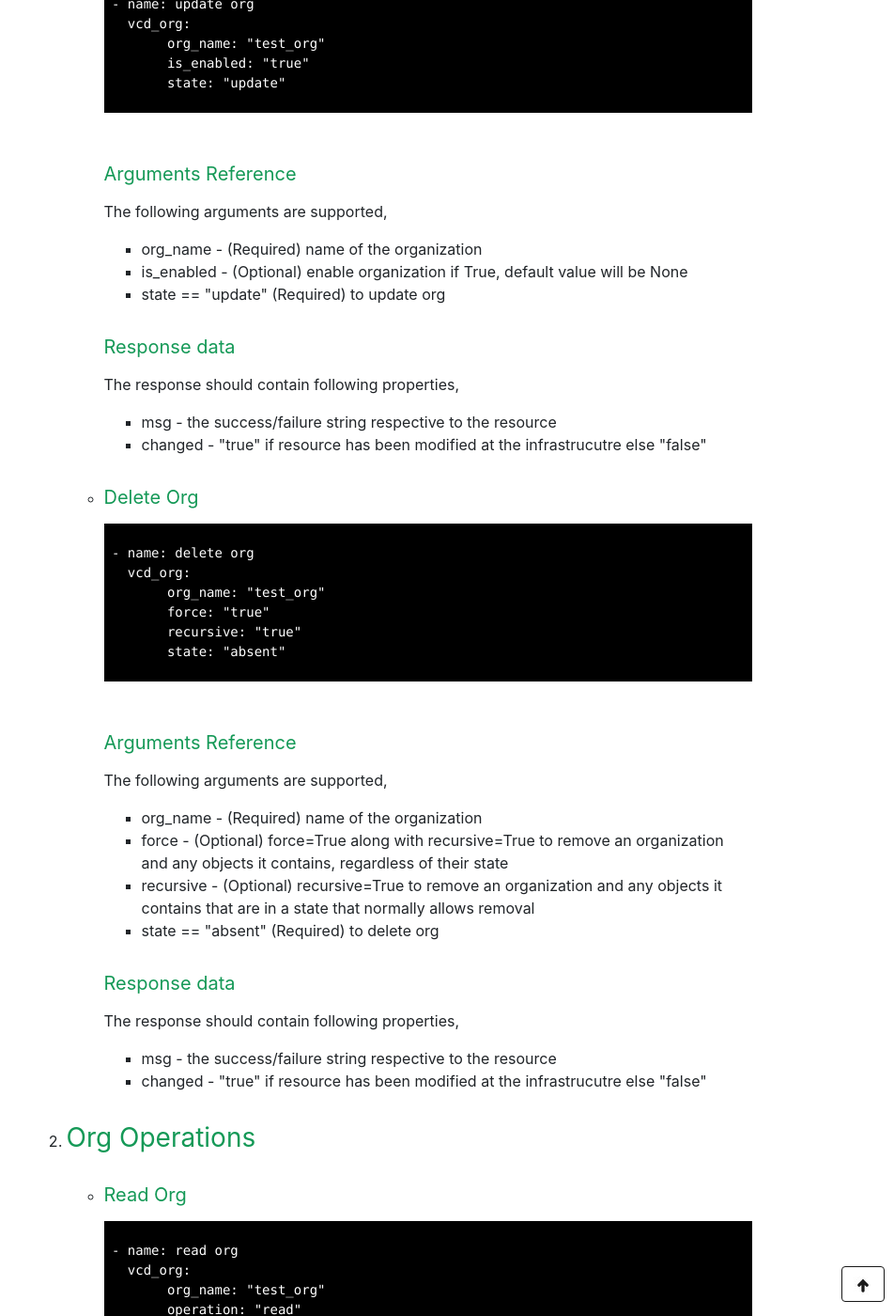
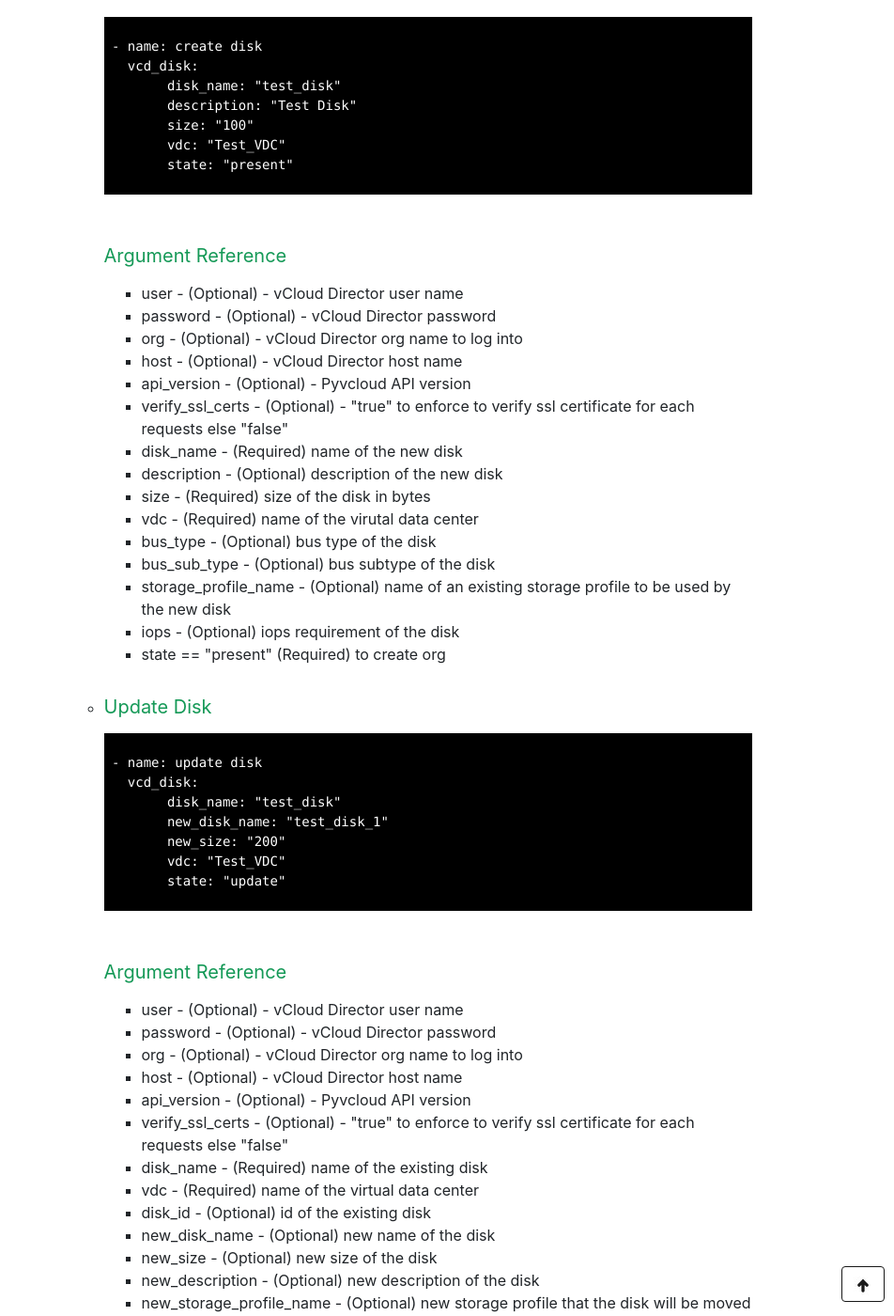
Before and after one commit to vmware-archive/ansible-module-vcloud-director, a Jekyll site: the page built from docs/index.md, in a window 1280 px wide and 1400 px high, scrolled down 3938 px. Shown: the whole window at 94% size, without its empty margins (328-1280 px from the left). Built offline with Jekyll 4.4.1, drawn with Linux system fonts in a browser that asks for light colours; nearby versions of some CDN libraries; some of the changed text lies outside the part shown.

Commit message:
Adding docs for Disk module and environment settings
Signed-off-by: Mukul Taneja <mtaneja@mtaneja-a01.vmware.com>

```diff
--- a/docs/_layouts/default.html
+++ b/docs/_layouts/default.html
@@ -52,12 +52,12 @@
                     <h2 class="text-center">Use Cases</h2>
                     <hr />
                     <div class="list-group">
-                        <a href="#" class="settings list-group-item list-group-item-action active">Settings</a>
+                        <a href="#" class="settings list-group-item list-group-item-action active">Environment Settings</a>
                         <a href="#catalog-usage" class="catalogs list-group-item list-group-item-action">Catalog</a>
                         <a href="#" class="catalog-item list-group-item list-group-item-action">Catalog Item</a>
                         <a href="#" class="vapp list-group-item list-group-item-action">Vapp</a>
                         <a href="#" class="vapp-vm list-group-item list-group-item-action">Vapp_VM</a>
-                        <a href="#" class="independent-disk list-group-item list-group-item-action">Independent_Disk</a>
+                        <a href="#disk-usage" class="independent-disk list-group-item list-group-item-action">Independent_Disk</a>
                         <a href="#org-usage" class="org list-group-item list-group-item-action">Org</a>
                         <a href="#" class="org-vdc list-group-item list-group-item-action">Org_VDC</a>
                         <a href="#user-usage" class="user list-group-item list-group-item-action">User</a>
--- a/docs/index.md
+++ b/docs/index.md
@@ -3,47 +3,95 @@
 layout: default
 ---
 <!-- Setting Use Case -->
+<div class="environment-settings col-12" id="environment-settings">
+<h2>Environment Settings</h2>
+<hr />
+<ol>
+<li>
+<h3>Login</h3>
+</li>
+<pre>
+<code>
+ - name: vCloudDirectorAnsible
+   hosts: XXXXXXXXXXXX
+   environment:
+	env_user: XXXXXXXXXXXX
+	env_password: XXXXXXXXXXXX
+	env_host: XXXXXXXXXXXX
+	env_org: XXXXXXXXXXXX
+	env_api_version: XXXXXXXXXXXX
+	env_verify_ssl_certs: XXXXXXXXXXXX
+
+</code>
+</pre>
+<p>
+VCD Ansible Modules prefer following two ways to set login variables for vCloud Director instance.
+</p>
+<ol>
+<li>
+<b>Environment Variables - </b>
+The end user can set login variables in the environment as shown above. Once they are set, modules will use these variables for all the subsequent resource operations automatically.
+</li>
+<li>
+<b>Local Variables - </b>
+The end user can set login variables for specific module(s) as local variables. This approach gives more freedom to the end user to execute specific module(s) on specific vCloud Director instance(s).
+</li>
+</ol>
+<br />
+<p>
+By default, the priority will be given to <b>Local Variables</b> than <b>Environment Variables.</b>
+</p>
+<li>
+<h3>Response</h3>
+<p>VCD Ansible Modules provide a unanimous response. The response shall contain following properties,</p>
+<ul>
+<li>msg - the success/failure string corresponding to the resource</li>
+<li>changed - "true" if resource has been modified at the infrastrucutre else "false"
+</li>
+</ul>
+</li>
+</ol>
+</div>
 <!--				  -->
 
 <!-- Catalogs Use Case -->
 <div class="catalog-usage col-12" id="catalog-usage">
- <h2>Catalog Example Usage</h2>
- <hr />
- <ol>
- <li>
- <h3>Catalog States</h3>
- <ul>
- <li>
- <h5>Create Catalog</h5>
- </li>
- <pre>
- <code>
+<h2>Catalog Example Usage</h2>
+<hr />
+<ol>
+<li>
+<h3>Catalog States</h3>
+<ul>
+<li>
+<h5>Create Catalog</h5>
+</li>
+<pre>
+<code>
  - name: create catalog
    vcd_catalog:
 	catalog_name: "test_catalog"
 	description: "test_description"
 	state: "present"
- </code>
- </pre>
- <h5>Arguments Reference</h5>
- <p>The following arguments are supported,</p>
+
+</code>
+</pre>
+ <h5>Argument Reference</h5>
  <ul>
- <li>catalog_name - (Required) Name of the catalog</li>
- <li>description - (Required) Description Text for the catalog</li>
- <li>state == "present" (Required) to create catalog</li>
- </ul>
- <h5>Response data</h5>
- <p>The response should contain following properties,</p>
- <ul>
- <li>msg - the success/failure string respective to the resource</li>
- <li>changed - "true" if resource has been modified at the infrastrucutre else "false"
- </li>
- </ul>
- <li>
- <h5>Update Catalog</h5>
- </li>
- <pre>
- <code>
+<li>user - (Optional) - vCloud Director user name</li>
+<li>password - (Optional) - vCloud Director password</li>
+<li>org - (Optional) - vCloud Director org name to log into</li>
+<li>host - (Optional) - vCloud Director host name</li>
+<li>api_version - (Optional) - Pyvcloud API version</li>
+<li>verify_ssl_certs - (Optional) - "true" to enforce to verify ssl certificate for each requests else "false"</li>
+<li>catalog_name - (Required) Name of the catalog</li>
+<li>description - (Required) Description Text for the catalog</li>
+<li>state == "present" (Required) to create catalog</li>
+</ul>
+<li>
+<h5>Update Catalog</h5>
+</li>
+<pre>
+<code>
  - name: update catalog name and description
    vcd_catalog:
 	catalog_name: "test_catalog"
@@ -52,20 +100,18 @@
 	state: "update"
  </code>
  </pre>
- <h5>Arguments Reference</h5>
- <p>The following arguments are supported,</p>
+ <h5>Argument Reference</h5>
  <ul>
+ <li>user - (Optional) - vCloud Director user name</li>
+ <li>password - (Optional) - vCloud Director password</li>
+ <li>org - (Optional) - vCloud Director org name to log into</li>
+ <li>host - (Optional) - vCloud Director host name</li>
+ <li>api_version - (Optional) - Pyvcloud API version</li>
+ <li>verify_ssl_certs - (Optional) - "true" to enforce to verify ssl certificate for each requests else "false"</li>
  <li>catalog_name - (Required) Old name of the catalog</li>
  <li>new_catalog_name - (Required) New name of the catalog</li>
  <li>description - (Required) New description text for the catalog</li>
  <li>state == "update" (Required) to update catalog</li>
- </ul>
- <h5>Response data</h5>
- <p>The response should contain following properties,</p>
- <ul>
- <li>msg - the success/failure string respective to the resource</li>
- <li>changed - "true" if resource has been modified at the infrastrucutre else "false"
- </li>
  </ul>
  <li>
  <h5>Delete Catalog</h5>
@@ -78,18 +124,16 @@
 	state: "absent"
  </code>
  </pre>
- <h5>Arguments Reference</h5>
- <p>The following arguments are supported,</p>
+ <h5>Argument Reference</h5>
  <ul>
+ <li>user - (Optional) - vCloud Director user name</li>
+ <li>password - (Optional) - vCloud Director password</li>
+ <li>org - (Optional) - vCloud Director org name to log into</li>
+ <li>host - (Optional) - vCloud Director host name</li>
+ <li>api_version - (Optional) - Pyvcloud API version</li>
+ <li>verify_ssl_certs - (Optional) - "true" to enforce to verify ssl certificate for each requests else "false"</li>
  <li>catalog_name - (Required) Name of the catalog</li>
  <li>state == "absent" (Required) to delete catalog</li>
- </ul>
- <h5>Response data</h5>
- <p>The response should contain following properties,</p>
- <ul>
- <li>msg - the success/failure string respective to the resource</li>
- <li>changed - "true" if resource has been modified at the infrastrucutre else "false"
- </li>
  </ul>
  </ul>
 </li>
@@ -107,19 +151,17 @@
 	operation: "shared"
  </code>
  </pre>
- <h5>Arguments Reference</h5>
- <p>The following arguments are supported,</p>
+ <h5>Argument Reference</h5>
  <ul>
+ <li>user - (Optional) - vCloud Director user name</li>
+ <li>password - (Optional) - vCloud Director password</li>
+ <li>org - (Optional) - vCloud Director org name to log into</li>
+ <li>host - (Optional) - vCloud Director host name</li>
+ <li>api_version - (Optional) - Pyvcloud API version</li>
+ <li>verify_ssl_certs - (Optional) - "true" to enforce to verify ssl certificate for each requests else "false"</li>
  <li>catalog_name - (Required) Name of the catalog</li>
  <li>shared - (Optional) "true"/"false" to share/unshare the catalog. The default value is "true" for the argument</li>
  <li>state == "operation" (Required) to share/unshare catalog</li>
-</ul>
-<h5>Response data</h5>
-<p>The response should contain following properties,</p>
-<ul>
-<li>msg - the success/failure string respective to the resource</li>
-<li>changed - "true" if resource has been modified at the infrastrucutre else "false"
-</li>
 </ul>
 </li>
 </ul>
@@ -138,6 +180,109 @@
 <!--				  -->
 
 <!-- Independent Disk Use Case -->
+<div class="disk-usage col-12" id="disk-usage">
+<h2>Disk Example Usage</h2>
+<hr />
+<ol>
+<li>
+<h3>Disk States</h3>
+</li>
+<ul>
+<li>
+<h5>Create Disk</h5>
+</li>
+<pre>
+<code>
+ - name: create disk
+   vcd_disk:
+	disk_name: "test_disk"
+	description: "Test Disk"
+	size: "100"
+	vdc: "Test_VDC"
+	state: "present"
+
+</code>
+</pre>
+<h5>Argument Reference</h5>
+<ul>
+<li>user - (Optional) - vCloud Director user name</li>
+<li>password - (Optional) - vCloud Director password</li>
+<li>org - (Optional) - vCloud Director org name to log into</li>
+<li>host - (Optional) - vCloud Director host name</li>
+<li>api_version - (Optional) - Pyvcloud API version</li>
+<li>verify_ssl_certs - (Optional) - "true" to enforce to verify ssl certificate for each requests else "false"</li>
+<li>disk_name - (Required) name of the new disk</li>
+<li>description - (Optional) description of the new disk</li>
+<li>size - (Required) size of the disk in bytes</li>
+<li>vdc - (Required) name of the virutal data center</li>
+<li>bus_type - (Optional) bus type of the disk</li>
+<li>bus_sub_type - (Optional) bus subtype of the disk</li>
+<li>storage_profile_name - (Optional) name of an existing storage profile to be used by the new disk</li>
+<li>iops - (Optional) iops requirement of the disk</li>
+<li>state == "present" (Required) to create org</li>
+</ul>
+<li>
+<h5>Update Disk</h5>
+</li>
+<pre>
+<code>
+ - name: update disk
+   vcd_disk:
+	disk_name: "test_disk"
+	new_disk_name: "test_disk_1"
+	new_size: "200"
+	vdc: "Test_VDC"
+	state: "update"
+
+</code>
+</pre>
+<h5>Argument Reference</h5>
+<ul>
+<li>user - (Optional) - vCloud Director user name</li>
+<li>password - (Optional) - vCloud Director password</li>
+<li>org - (Optional) - vCloud Director org name to log into</li>
+<li>host - (Optional) - vCloud Director host name</li>
+<li>api_version - (Optional) - Pyvcloud API version</li>
+<li>verify_ssl_certs - (Optional) - "true" to enforce to verify ssl certificate for each requests else "false"</li>
+<li>disk_name - (Required) name of the existing disk</li>
+<li>vdc - (Required) name of the virtual data center</li>
+<li>disk_id - (Optional) id of the existing disk</li>
+<li>new_disk_name - (Optional) new name of the disk</li>
+<li>new_size - (Optional) new size of the disk</li>
+<li>new_description - (Optional) new description of the disk</li>
+<li>new_storage_profile_name - (Optional) new storage profile that the disk will be moved to</li>
+<li>new_iops - (Optional) new iops requirement of the disk</li>
+<li>state == "update" (Required) to update org</li>
+</ul>
+<li>
+<h5>Delete Disk</h5>
+</li>
+<pre>
+<code>
+ - name: delete disk
+   vcd_disk:
+	disk_name: "test_disk"
+	vdc: "Test_VDC"
+	state: "absent"
+
+</code>
+</pre>
+<h5>Argument Reference</h5>
+<ul>
+<li>user - (Optional) - vCloud Director user name</li>
+<li>password - (Optional) - vCloud Director password</li>
+<li>org - (Optional) - vCloud Director org name to log into</li>
+<li>host - (Optional) - vCloud Director host name</li>
+<li>api_version - (Optional) - Pyvcloud API version</li>
+<li>verify_ssl_certs - (Optional) - "true" to enforce to verify ssl certificate for each requests else "false"</li>
+<li>disk_name - (Required) name of the disk to delete</li>
+<li>disk_id - (Optional) id of the disk to delete</li>
+<li>vdc - (Required) name of the virtual datacenter</li>
+<li>state == "absent" (Required) to create org</li>
+</ul>
+</ul>
+</ol>
+</div>
 <!--				  -->
 
 <!-- Org Use Case -->
@@ -162,20 +307,18 @@
 	state: "present"
  </code>
 </pre>
-<h5>Arguments Reference</h5>
-<p>The following arguments are supported,</p>
+<h5>Argument Reference</h5>
 <ul>
+<li>user - (Optional) - vCloud Director user name</li>
+<li>password - (Optional) - vCloud Director password</li>
+<li>org - (Optional) - vCloud Director org name to log into</li>
+<li>host - (Optional) - vCloud Director host name</li>
+<li>api_version - (Optional) - Pyvcloud API version</li>
+<li>verify_ssl_certs - (Optional) - "true" to enforce to verify ssl certificate for each requests else "false"</li>
 <li>org_name - (Required) name of the organization</li>
 <li>full_name - (Required) full name of the organization</li>
-<li>is_enabled - (Optional) enable organization if True, default value will be False</li>
+<li>is_enabled - (Optional) enable organization if True. The default value is False</li>
 <li>state == "present" (Required) to create org</li>
-</ul>
-<h5>Response data</h5>
-<p>The response should contain following properties,</p>
-<ul>
-<li>msg - the success/failure string respective to the resource</li>
-<li>changed - "true" if resource has been modified at the infrastrucutre else "false"
-</li>
 </ul>
 <li>
 <h5>Update Org</h5>
@@ -190,19 +333,17 @@
 
 </code>
 </pre>
-<h5>Arguments Reference</h5>
-<p>The following arguments are supported,</p>
+<h5>Argument Reference</h5>
 <ul>
+<li>user - (Optional) - vCloud Director user name</li>
+<li>password - (Optional) - vCloud Director password</li>
+<li>org - (Optional) - vCloud Director org name to log into</li>
+<li>host - (Optional) - vCloud Director host name</li>
+<li>api_version - (Optional) - Pyvcloud API version</li>
+<li>verify_ssl_certs - (Optional) - "true" to enforce to verify ssl certificate for each requests else "false"</li>
 <li>org_name - (Required) name of the organization</li>
-<li>is_enabled - (Optional) enable organization if True, default value will be None</li>
+<li>is_enabled - (Optional) enable organization if True. The default value is None</li>
 <li>state == "update" (Required) to update org</li>
-</ul>
-<h5>Response data</h5>
-<p>The response should contain following properties,</p>
-<ul>
-<li>msg - the success/failure string respective to the resource</li>
-<li>changed - "true" if resource has been modified at the infrastrucutre else "false"
-</li>
 </ul>
 <li>
 <h5>Delete Org</h5>
@@ -218,22 +359,20 @@
 
 </code>
 </pre>
-<h5>Arguments Reference</h5>
-<p>The following arguments are supported,</p>
+<h5>Argument Reference</h5>
 <ul>
+<li>user - (Optional) - vCloud Director user name</li>
+<li>password - (Optional) - vCloud Director password</li>
+<li>org - (Optional) - vCloud Director org name to log into</li>
+<li>host - (Optional) - vCloud Director host name</li>
+<li>api_version - (Optional) - Pyvcloud API version</li>
+<li>verify_ssl_certs - (Optional) - "true" to enforce to verify ssl certificate for each requests else "false"</li>
 <li>org_name - (Required) name of the organization</li>
 <li>force - (Optional) force=True along with recursive=True to remove
 an organization and any objects it contains, regardless of their state</li>
 <li>recursive - (Optional) recursive=True to remove an organization
 and any objects it contains that are in a state that normally allows removal</li>
 <li>state == "absent" (Required) to delete org</li>
-</ul>
-<h5>Response data</h5>
-<p>The response should contain following properties,</p>
-<ul>
-<li>msg - the success/failure string respective to the resource</li>
-<li>changed - "true" if resource has been modified at the infrastrucutre else "false"
-</li>
 </ul>
 </ul>
 <li>
@@ -252,18 +391,16 @@
 
 </code>
 </pre>
-<h5>Arguments Reference</h5>
-<p>The following arguments are supported,</p>
+<h5>Argument Reference</h5>
 <ul>
+<li>user - (Optional) - vCloud Director user name</li>
+<li>password - (Optional) - vCloud Director password</li>
+<li>org - (Optional) - vCloud Director org name to log into</li>
+<li>host - (Optional) - vCloud Director host name</li>
+<li>api_version - (Optional) - Pyvcloud API version</li>
+<li>verify_ssl_certs - (Optional) - "true" to enforce to verify ssl certificate for each requests else "false"</li>
 <li>org_name - (Required) name of the organization</li>
 <li>operation == "read" (Required) to read organization</li>
-</ul>
-<h5>Response data</h5>
-<p>The response should contain following properties,</p>
-<ul>
-<li>msg - the success/failure string respective to the resource</li>
-<li>changed - "true" if resource has been modified at the infrastrucutre else "false"
-</li>
 </ul>
 </ul>
 </ol>
@@ -309,9 +446,14 @@
 	state: "present"
  </code>
  </pre>
- <h5>Arguments Reference</h5>
- <p>The following arguments are supported,</p>
+ <h5>Argument Reference</h5>
  <ul>
+ <li>user - (Optional) - vCloud Director user name</li>
+ <li>password - (Optional) - vCloud Director password</li>
+ <li>org - (Optional) - vCloud Director org name to log into</li>
+ <li>host - (Optional) - vCloud Director host name</li>
+ <li>api_version - (Optional) - Pyvcloud API version</li>
+ <li>verify_ssl_certs - (Optional) - "true" to enforce to verify ssl certificate for each requests else "false"</li>
  <li>username - (Required) The username of the user</li>
  <li>userpassword - (Required) The password of the user (must be at least 6
  characters long)</li>
@@ -332,16 +474,9 @@
  <li>alert_email - (Required) The alert email address</li>
  <li>state == "present" (Required) to create user</li>
 </ul>
-<h5>Response data</h5>
-<p>The response should contain following properties,</p>
-<ul>
-<li>msg - the success/failure string respective to the resource</li>
-<li>changed - "true" if resource has been modified at the infrastrucutre else "false"
+<li>
+<h5>Update User</h5>
 </li>
-</ul>
- <li>
- <h5>Update User</h5>
- </li>
 <pre>
  <code>
  - name: update user
@@ -351,19 +486,17 @@
 	state: "update"
  </code>
 </pre>
-<h5>Arguments Reference</h5>
- <p>The following arguments are supported,</p>
+<h5>Argument Reference</h5>
  <ul>
+ <li>user - (Optional) - vCloud Director user name</li>
+ <li>password - (Optional) - vCloud Director password</li>
+ <li>org - (Optional) - vCloud Director org name to log into</li>
+ <li>host - (Optional) - vCloud Director host name</li>
+ <li>api_version - (Optional) - Pyvcloud API version</li>
+ <li>verify_ssl_certs - (Optional) - "true" to enforce to verify ssl certificate for each requests else "false"</li>
  <li>username - (Required) username of the user</li>
  <li>is_enabled - (Required) "true"/"false" enable/disable the user</li>
  <li>state == "update" (Required) to update user</li>
-</ul>
-<h5>Response data</h5>
-<p>The response should contain following properties,</p>
-<ul>
-<li>msg - the success/failure string respective to the resource</li>
-<li>changed - "true" if resource has been modified at the infrastrucutre else "false"
-</li>
 </ul>
 <li>
 <h5>Delete User</h5>
@@ -376,17 +509,15 @@
 	state: "absent"
  </code>
 </pre>
-<h5>Arguments Reference</h5>
- <p>The following arguments are supported,</p>
+<h5>Argument Reference</h5>
  <ul>
+ <li>user - (Optional) - vCloud Director user name</li>
+ <li>password - (Optional) - vCloud Director password</li>
+ <li>org - (Optional) - vCloud Director org name to log into</li>
+ <li>host - (Optional) - vCloud Director host name</li>
+ <li>api_version - (Optional) - Pyvcloud API version</li>
+ <li>verify_ssl_certs - (Optional) - "true" to enforce to verify ssl certificate for each requests else "false"</li>
  <li>username - (Required) username of the user</li>
  <li>state == "absent" (Required) to update user</li>
 </ul>
-<h5>Response data</h5>
-<p>The response should contain following properties,</p>
-<ul>
-<li>msg - the success/failure string respective to the resource</li>
-<li>changed - "true" if resource has been modified at the infrastrucutre else "false"
-</li>
-</ul>
 <!--				  -->
```
